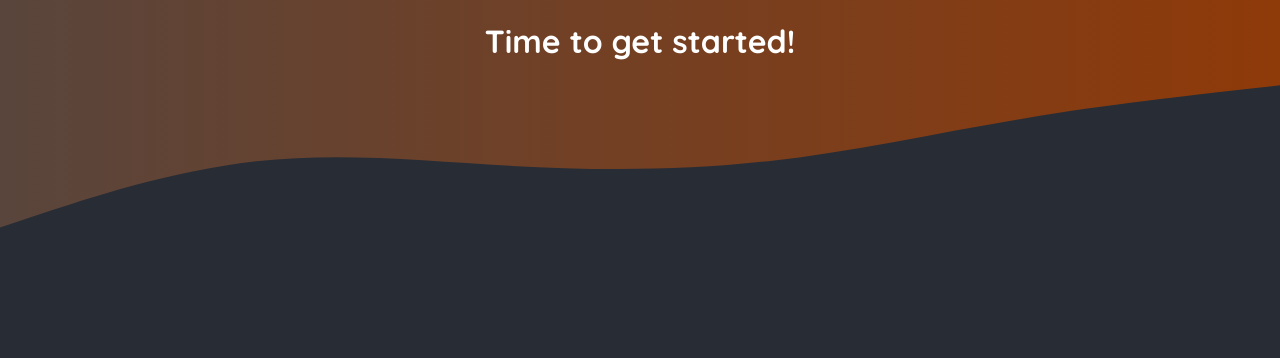
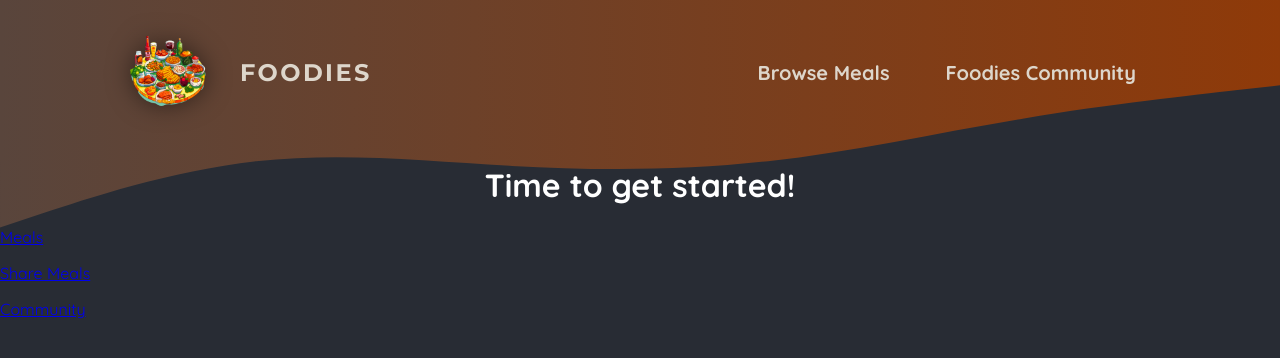
Before and after one commit to khalid-ashraf/foodies, a Next.js app: page / in a window 1280 px wide. Shown: the top 358 px of the page. Built offline with nearby package versions, Linux system fonts and the light colour scheme.

Commit message:
created routes and created a header for the app layout

```diff
--- a/app/globals.css
+++ b/app/globals.css
@@ -52,3 +52,8 @@
 	font-weight: 500;
 	color: #ddd8d8;
 }
+
+h1 {
+	color: white;
+	text-align: center;
+}
--- a/app/layout.js
+++ b/app/layout.js
@@ -1,4 +1,5 @@
 import "./globals.css";
+import MainHeader from "@/components/main-header/main-header";
 
 export const metadata = {
 	title: "Foodies",
@@ -28,6 +29,9 @@
 							d='M0,256L48,240C96,224,192,192,288,181.3C384,171,480,181,576,186.7C672,192,768,192,864,181.3C960,171,1056,149,1152,133.3C1248,117,1344,107,1392,101.3L1440,96L1440,0L1392,0C1344,0,1248,0,1152,0C1056,0,960,0,864,0C768,0,672,0,576,0C480,0,384,0,288,0C192,0,96,0,48,0L0,0Z'></path>
 					</svg>
 				</div>
+
+				<MainHeader />
+
 				{children}
 			</body>
 		</html>
--- a/app/page.js
+++ b/app/page.js
@@ -1,9 +1,20 @@
+import Link from "next/link";
+
 export default function Home() {
 	return (
 		<main>
 			<h1 style={{ color: "white", textAlign: "center" }}>
 				Time to get started!
 			</h1>
+			<p>
+				<Link href='/meals'>Meals</Link>
+			</p>
+			<p>
+				<Link href='/meals/share'>Share Meals</Link>
+			</p>
+			<p>
+				<Link href='/community'>Community</Link>
+			</p>
 		</main>
 	);
 }
--- /dev/null
+++ b/components/main-header/main-header.js
@@ -0,0 +1,27 @@
+import Link from "next/link";
+import Image from "next/image";
+
+import classes from "./main-header.module.css";
+import logoImg from "@/assets/logo.png";
+
+export default function MainHeader() {
+	return (
+		<header className={classes.header}>
+			<Link href='/' className={classes.logo}>
+				<Image src={logoImg} alt='A plate with food on it' />
+				Foodies
+			</Link>
+
+			<nav className={classes.nav}>
+				<ul>
+					<li>
+						<Link href='/meals'>Browse Meals</Link>
+					</li>
+					<li>
+						<Link href='/community'>Foodies Community</Link>
+					</li>
+				</ul>
+			</nav>
+		</header>
+	);
+}
--- /dev/null
+++ b/components/main-header/main-header.module.css
@@ -0,0 +1,67 @@
+.header {
+	display: flex;
+	justify-content: space-between;
+	align-items: center;
+	padding: 2rem 1rem;
+}
+
+@media (min-width: 768px) {
+	.header {
+		padding: 2rem 10%;
+	}
+}
+
+.nav ul {
+	list-style: none;
+	margin: 0;
+	padding: 0;
+	display: flex;
+	gap: 1.5rem;
+	/* font-family: 'Montserrat', sans-serif; */
+	font-size: 1.25rem;
+}
+
+.nav a {
+	text-decoration: none;
+	color: #ddd6cb;
+	font-weight: bold;
+	padding: 0.5rem 1rem;
+	border-radius: 0.5rem;
+}
+
+.nav a:hover,
+.nav a:active {
+	background: linear-gradient(90deg, #ff8a05, #f9b331);
+	background-clip: text;
+	-webkit-background-clip: text;
+	-webkit-text-fill-color: transparent;
+	text-shadow: 0 0 18px rgba(248, 190, 42, 0.8);
+}
+
+.active {
+	background: linear-gradient(90deg, #ff8a05, #f9b331);
+	background-clip: text;
+	-webkit-background-clip: text;
+	-webkit-text-fill-color: transparent;
+}
+
+.logo {
+	display: flex;
+	align-items: center;
+	justify-content: center;
+	gap: 2rem;
+	text-decoration: none;
+	color: #ddd6cb;
+	font-weight: bold;
+	font-family: "Montserrat", sans-serif;
+	letter-spacing: 0.15rem;
+	text-transform: uppercase;
+	font-size: 1.5rem;
+}
+
+.logo img {
+	width: 5rem;
+	height: 5rem;
+	object-fit: contain;
+	filter: drop-shadow(0 0 0.75rem rgba(0, 0, 0, 0.5));
+}
```
Also changed, not shown: app/community/page.js (added, +7 -0 lines), app/meals/[mealSlug]/page.js (added, +8 -0 lines), app/meals/page.js (added, +12 -0 lines), app/meals/share/page.js (added, +7 -0 lines), app/icon.png (added), 1 other file (tests, documents, lock files or other folders).
